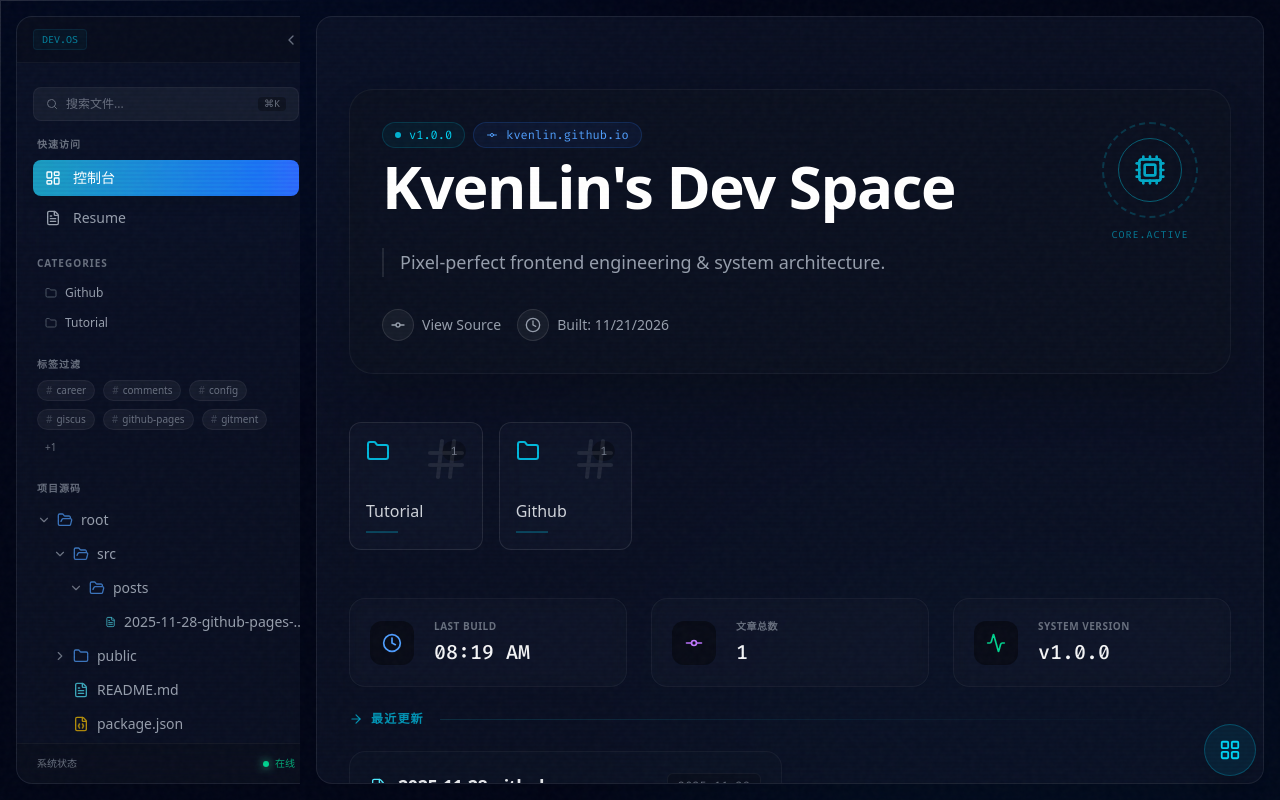
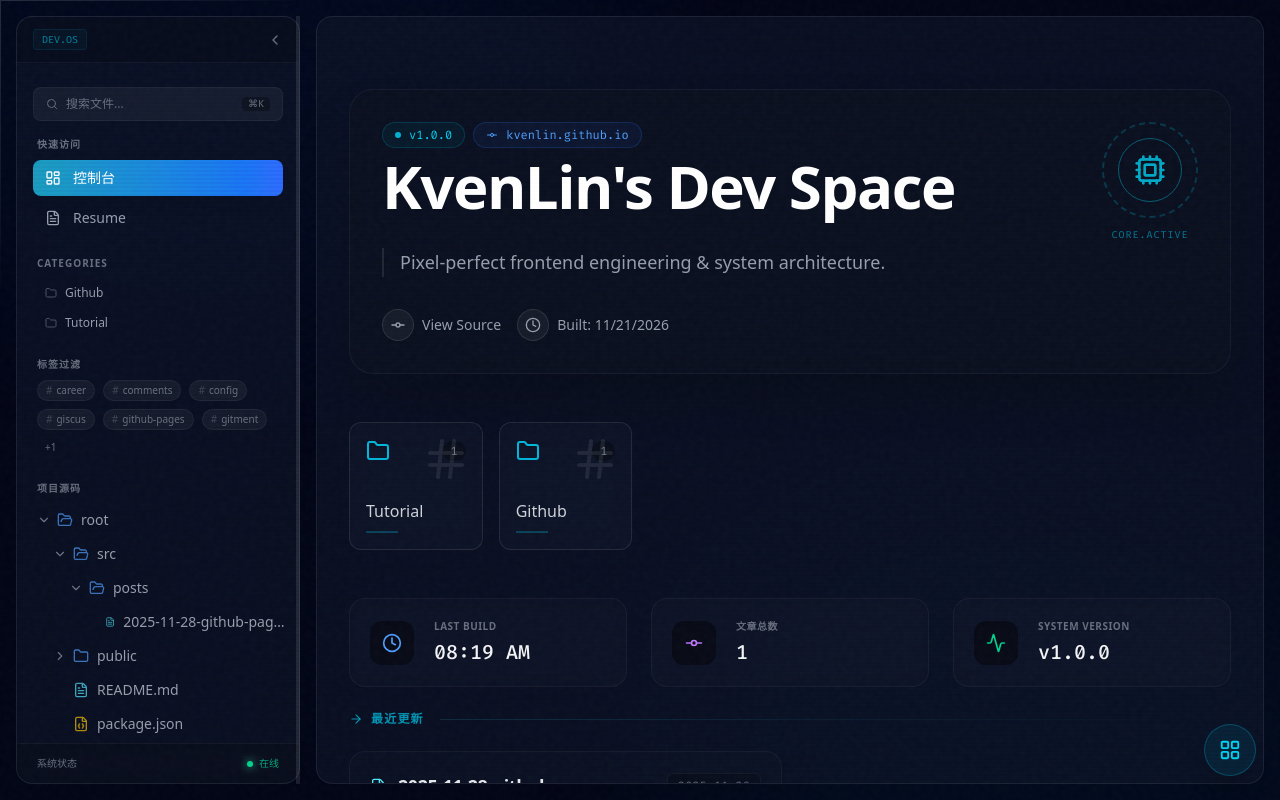
Before and after one commit to kvenLin/kvenlin.github.io, a React (Vite) app: page / in a window 1280 px wide. Both pictures are taken after a click on the button 43 px from the left and 43 px from the top of the page. Built offline with nearby package versions, Linux system fonts and the light colour scheme.

Commit message:
feat: 实现侧边栏宽度可调整功能并优化交互体验

```diff
--- a/App.tsx
+++ b/App.tsx
@@ -8,9 +8,13 @@ import { EditorArea } from './components/EditorArea';
 import { Terminal } from './components/Terminal';
 import { CommandPalette } from './components/CommandPalette';
 import { BootSequence } from './components/BootSequence';
-import { TerminalSquare, Menu, ArrowUp, ArrowDown, Moon, Sun, LayoutGrid } from 'lucide-react';
+import { TerminalSquare, Menu, ArrowUp, ArrowDown, Moon, Sun, LayoutGrid, ChevronLeft } from 'lucide-react';
 import { Language, translations } from './translations';
 import { loadPosts, loadSingleFile } from './utils/postLoader';
+
+const SIDEBAR_MIN_WIDTH = 240;
+const SIDEBAR_MAX_WIDTH = 480;
+const SIDEBAR_DEFAULT_WIDTH = 300;
 
 function App() {
   const [fileSystem, setFileSystem] = useState<FileSystem>(INITIAL_FILE_SYSTEM);
@@ -26,9 +30,17 @@ function App() {
       return (localStorage.getItem('theme') as Theme) || 'dark';
   });
   const [isSidebarOpen, setIsSidebarOpen] = useState(false); // Default to closed
+  const [sidebarWidth, setSidebarWidth] = useState<number>(SIDEBAR_DEFAULT_WIDTH);
+  const [isResizingSidebar, setIsResizingSidebar] = useState(false);
+  const [isNearLeftEdge, setIsNearLeftEdge] = useState(false);
   const containerRef = useRef<HTMLDivElement>(null);
+  const sidebarResizeState = useRef({ startX: 0, startWidth: SIDEBAR_DEFAULT_WIDTH });
 
   const t = translations[language];
+
+  const clampSidebarWidth = useCallback((value: number) => {
+    return Math.min(SIDEBAR_MAX_WIDTH, Math.max(SIDEBAR_MIN_WIDTH, value));
+  }, []);
 
   // Persist theme
   useEffect(() => {
@@ -84,17 +96,46 @@ function App() {
     fetchData();
   }, []);
 
-  // Global Mouse Tracking for Spotlight Effect
+  // Restore sidebar width preference
+  useEffect(() => {
+    if (typeof window === 'undefined') return;
+    const storedWidth = localStorage.getItem('sidebarWidth');
+    if (storedWidth) {
+      const parsed = Number(storedWidth);
+      if (!Number.isNaN(parsed)) {
+        setSidebarWidth(clampSidebarWidth(parsed));
+      }
+    }
+  }, [clampSidebarWidth]);
+
+  // Persist sidebar width
+  useEffect(() => {
+    if (typeof window === 'undefined') return;
+    localStorage.setItem('sidebarWidth', String(sidebarWidth));
+  }, [sidebarWidth]);
+
+  // Global Mouse Tracking for Spotlight Effect & Edge Detection
   useEffect(() => {
     let rafId: number | null = null;
     let mouseX = 0;
     let mouseY = 0;
+
+    const EDGE_THRESHOLD = 60; // 距离左边缘的阈值（像素）
 
     const updateMousePosition = () => {
         if (containerRef.current) {
             containerRef.current.style.setProperty('--mouse-x', `${mouseX}px`);
             containerRef.current.style.setProperty('--mouse-y', `${mouseY}px`);
         }
+
+        // 检测鼠标是否靠近左侧边缘（只在侧边栏打开时有效）
+        if (isSidebarOpen) {
+            const nearEdge = mouseX <= sidebarWidth + EDGE_THRESHOLD && mouseX >= sidebarWidth - 20;
+            setIsNearLeftEdge(nearEdge);
+        } else {
+            setIsNearLeftEdge(false);
+        }
+
         rafId = null;
     };
 
@@ -114,7 +155,7 @@ function App() {
             cancelAnimationFrame(rafId);
         }
     };
-  }, []);
+  }, [isSidebarOpen, sidebarWidth]);
 
   // Keyboard Shortcuts (Including ESC handling)
   useEffect(() => {
@@ -158,6 +199,37 @@ function App() {
     return () => window.removeEventListener('keydown', handleKeyDown);
   }, [isPaletteOpen, isTerminalOpen, activeTag, activeFileId]);
 
+  // Sidebar resize listeners
+  useEffect(() => {
+    if (!isResizingSidebar) return;
+
+    const handleMouseMove = (e: MouseEvent) => {
+      e.preventDefault();
+      const delta = e.clientX - sidebarResizeState.current.startX;
+      const nextWidth = clampSidebarWidth(sidebarResizeState.current.startWidth + delta);
+      setSidebarWidth(nextWidth);
+    };
+
+    const handleMouseUp = () => {
+      setIsResizingSidebar(false);
+    };
+
+    window.addEventListener('mousemove', handleMouseMove);
+    window.addEventListener('mouseup', handleMouseUp);
+
+    const previousCursor = document.body.style.cursor;
+    const previousUserSelect = document.body.style.userSelect;
+    document.body.style.cursor = 'col-resize';
+    document.body.style.userSelect = 'none';
+
+    return () => {
+      window.removeEventListener('mousemove', handleMouseMove);
+      window.removeEventListener('mouseup', handleMouseUp);
+      document.body.style.cursor = previousCursor;
+      document.body.style.userSelect = previousUserSelect;
+    };
+  }, [clampSidebarWidth, isResizingSidebar]);
+
   // Toggle folder expansion
   const handleToggleFolder = useCallback((folderId: string) => {
     setFileSystem(prev => ({
@@ -194,6 +266,16 @@ function App() {
         setIsSidebarOpen(true);
     }
   }, []);
+
+  const handleSidebarResizeStart = useCallback((e: React.MouseEvent) => {
+    if (!isSidebarOpen) return;
+    e.preventDefault();
+    sidebarResizeState.current = {
+      startX: e.clientX,
+      startWidth: sidebarWidth,
+    };
+    setIsResizingSidebar(true);
+  }, [isSidebarOpen, sidebarWidth]);
 
   // Handle tab click
   const handleTabClick = useCallback((fileId: string) => {
@@ -255,18 +337,19 @@ function App() {
       <motion.div
          initial={false}
          animate={{
-            width: isSidebarOpen ? 300 : 0,
+            width: isSidebarOpen ? sidebarWidth : 0,
             opacity: isSidebarOpen ? 1 : 0,
             marginRight: isSidebarOpen ? 0 : -20 // Slightly pull content to avoid jump
          }}
-         transition={{
-            duration: 0.4,
-            ease: [0.4, 0, 0.2, 1] // Smooth cubic-bezier
-         }}
+         transition={isResizingSidebar
+            ? { duration: 0, ease: 'linear' }
+            : { duration: 0.4, ease: [0.4, 0, 0.2, 1] } // Smooth cubic-bezier
+         }
          className="z-20 h-full py-4 pl-4 hidden md:flex flex-col overflow-hidden whitespace-nowrap relative"
       >
         <motion.div
-            className="flex-1 glass-panel rounded-2xl overflow-hidden flex flex-col shadow-2xl relative border-white/5 min-w-[300px]"
+            className="flex-1 glass-panel rounded-2xl overflow-hidden flex flex-col shadow-2xl relative border-white/5"
+            style={{ minWidth: SIDEBAR_MIN_WIDTH }}
         >
             <FileExplorer
                 files={fileSystem}
@@ -292,6 +375,18 @@ function App() {
                 </div>
             </div>
         </motion.div>
+
+        {isSidebarOpen && (
+          <div
+            role="separator"
+            aria-orientation="vertical"
+            aria-label="调整侧边栏宽度"
+            className={`absolute top-4 bottom-4 right-0 w-1 cursor-col-resize transition-colors duration-200 ${
+              isResizingSidebar ? 'bg-cyan-400/80 shadow-[0_0_10px_rgba(34,211,238,0.6)]' : 'bg-white/10 hover:bg-white/40'
+            }`}
+            onMouseDown={handleSidebarResizeStart}
+          />
+        )}
       </motion.div>
 
       {/* Sidebar Toggle for when closed */}
@@ -305,6 +400,30 @@ function App() {
             <Menu size={20} />
         </motion.button>
       )}
+
+      {/* 吸附式侧边栏收缩按钮 - 当鼠标靠近侧边栏边缘时显示 */}
+      <AnimatePresence>
+        {isSidebarOpen && isNearLeftEdge && !isResizingSidebar && (
+          <motion.button
+            initial={{ x: -20, opacity: 0, scale: 0.8 }}
+            animate={{ x: 0, opacity: 1, scale: 1 }}
+            exit={{ x: -20, opacity: 0, scale: 0.8 }}
+            transition={{ duration: 0.15, ease: 'easeOut' }}
+            whileHover={{ scale: 1.1 }}
+            whileTap={{ scale: 0.9 }}
+            onClick={() => setIsSidebarOpen(false)}
+            className="fixed z-50 p-2 bg-black/60 border border-cyan-500/50 rounded-full text-cyan-400 hover:text-white hover:bg-cyan-500/20 hover:border-cyan-400 backdrop-blur-md transition-colors shadow-lg shadow-cyan-500/20"
+            style={{
+              left: sidebarWidth + 8,
+              top: '50%',
+              transform: 'translateY(-50%)'
+            }}
+            title="收起侧边栏 (Ctrl+B)"
+          >
+            <ChevronLeft size={18} />
+          </motion.button>
+        )}
+      </AnimatePresence>
 
       {/* Main Content Area */}
       <div className="flex-1 z-10 flex flex-col min-w-0 h-full p-4 relative">
--- a/components/BootSequence.tsx
+++ b/components/BootSequence.tsx
@@ -1,6 +1,7 @@
 
 import React, { useState, useEffect } from 'react';
 import { motion, AnimatePresence } from 'framer-motion';
+import { siteConfig } from '../src/config/site';
 
 interface BootSequenceProps {
   onComplete: () => void;
@@ -46,7 +47,7 @@ export const BootSequence: React.FC<BootSequenceProps> = ({ onComplete }) => {
     >
       <div className="w-full max-w-lg">
         <div className="border-b-2 border-cyan-500 mb-4 pb-2 flex justify-between items-end">
-            <span className="text-xl font-bold">DEV.OS BIOS v2.0.4</span>
+            <span className="text-xl font-bold">DEV.OS BIOS v{siteConfig.build.version}</span>
             <span className="text-xs animate-pulse">BOOTING</span>
         </div>
         <div className="space-y-2 text-sm md:text-base">
--- a/src/resume.md
+++ b/src/resume.md
@@ -60,7 +60,7 @@
 - 了解主流大模型生态，有实际 **AI-Agent 服务** 设计与开发经验
 - 熟悉 AI 编程工作流（Prompt 设计、工具调用、向量检索、RAG 等），具备将 AI 能力与现有业务系统集成的实践经验
 
-## 工作亮点示例（可根据实际经历补充）
+## 工作亮点示例
 - 设计并落地基于 Spring Cloud 的微服务架构，将大型单体系统拆分为数十个独立服务，配合集群与容器编排，显著提升系统可维护性与扩展性。
 - 在核心交易/订单/风控等高并发场景中，引入 Sentinel 限流与 Redisson 分布锁方案，保障高峰期系统稳定性。
 - 基于 RocketMQ 与 Seata 搭建可靠的分布式事务与消息最终一致性机制，减少业务异常与数据错乱。
```
Also changed, not shown: 1 other file (tests, documents, lock files or other folders).
